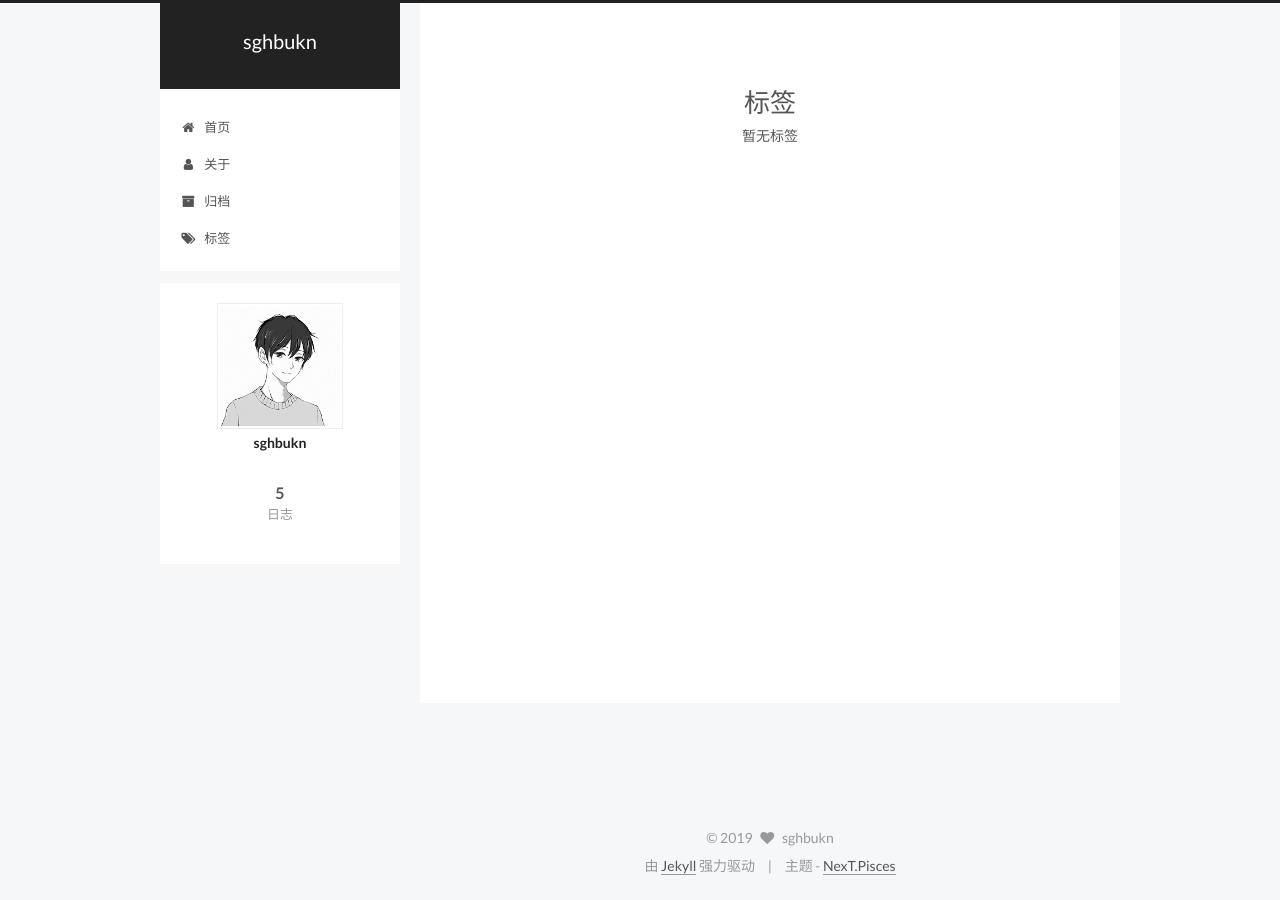
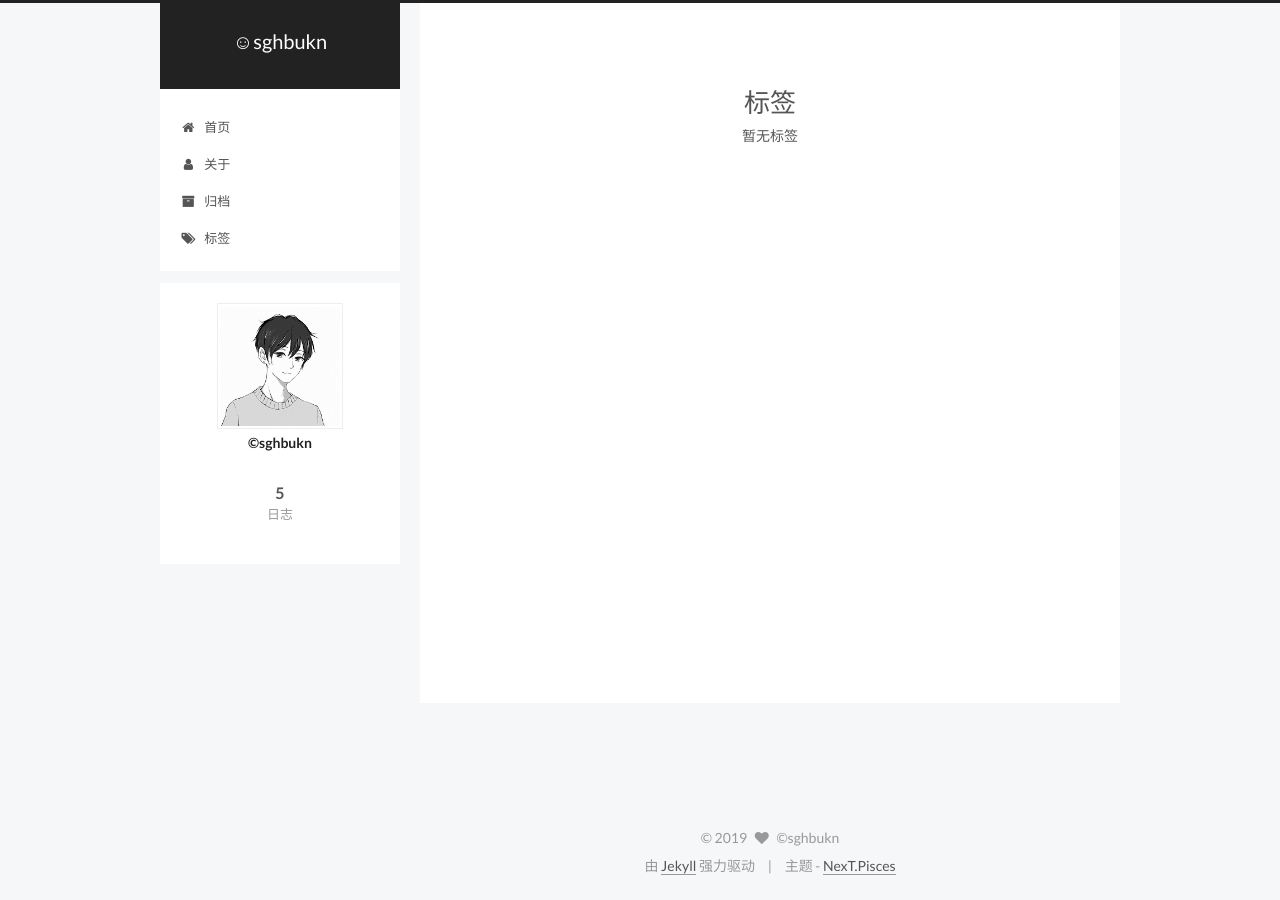
Before and after one commit to sghbukn/sghbukn.github.io, a Jekyll site: the page built from tags/index.html, in a window 1280 px wide. Built offline with Jekyll 4.4.1, drawn with Linux system fonts in a browser that asks for light colours; comment, search, counter and statistics services are not loaded.

```diff
--- a/_config.yml
+++ b/_config.yml
@@ -4,10 +4,10 @@
 # ---------------------------------------------------------------
 
 # Site
-title: sghbukn
+title: ☺sghbukn
 subtitle:
 description:
-author: sghbukn
+author: ©sghbukn
 # Support language: de, en, fr-FR, id, ja, ko, pt-BR, pt, ru, zh-Hans, zh-hk, zh-tw
 language: zh-Hans
 date_format: '%Y-%m-%d'
```
